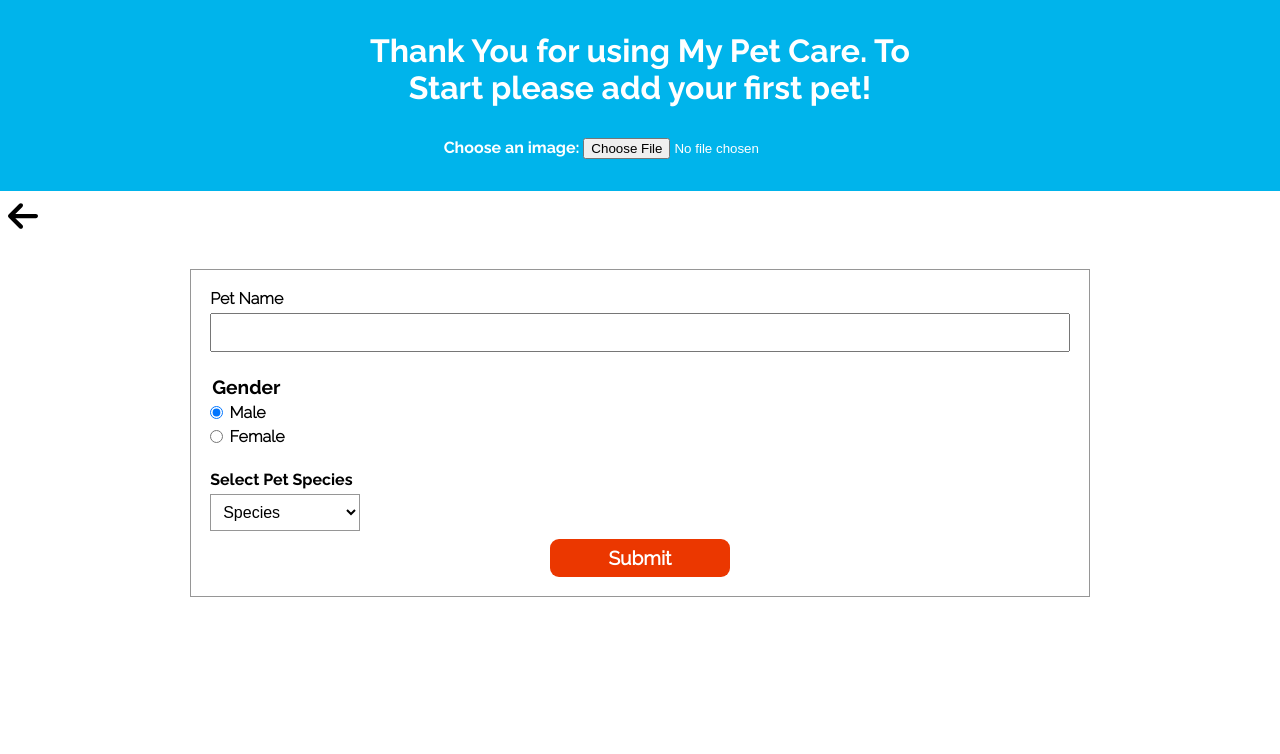
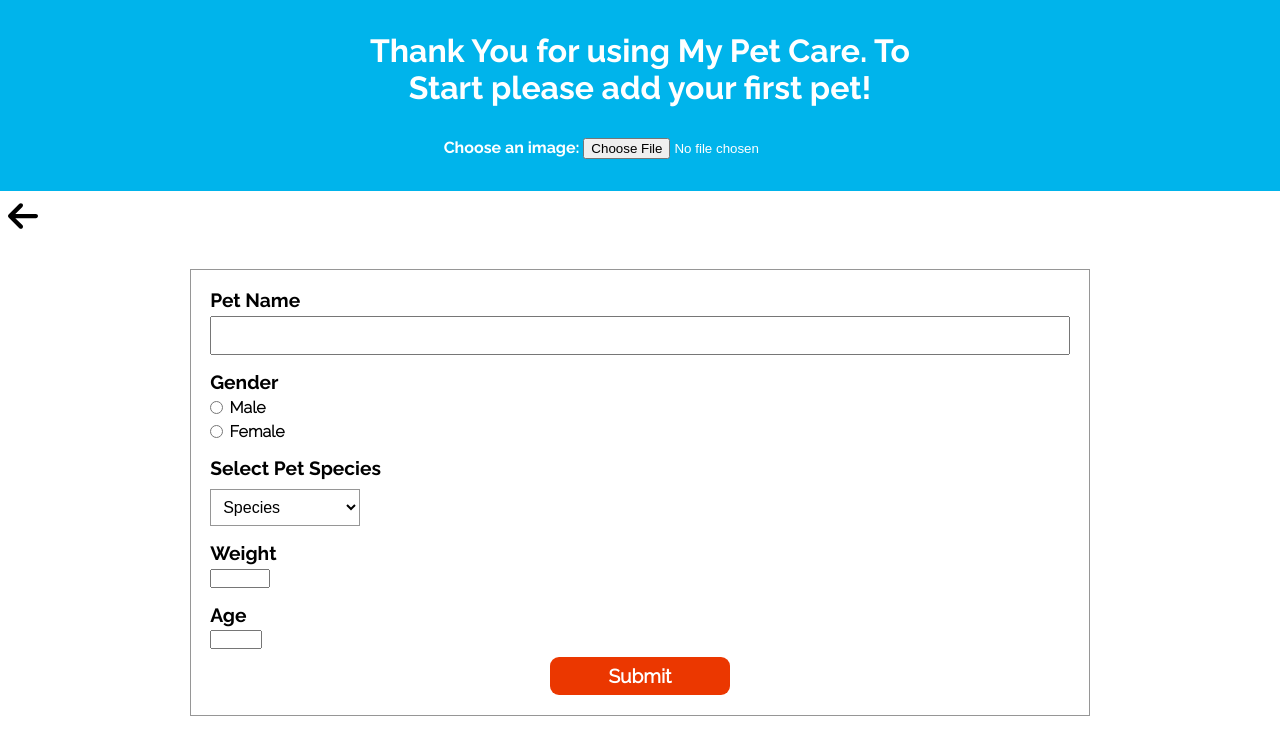
Before and after one commit to javierb256/My-Pet-Care, a React (Vite) app: page /My-Pet-Care/first-login in a window 1280 px wide. Shown: the top 754 px of the page. Built offline with nearby package versions, Linux system fonts and the light colour scheme.

Commit message:
added weight and age fields in FirstTimeLogin form and sends data to Home page

```diff
--- a/src/pages/FirstTimeLogin/FirstTimeLogin.module.css
+++ b/src/pages/FirstTimeLogin/FirstTimeLogin.module.css
@@ -37,6 +37,14 @@
   background-color: hsl(0, 0%, 80%);
 }
 
+.my-pet-form > div:not(:first-child){
+  margin-top: 1rem;
+}
+
+.my-pet-form label {
+  margin-bottom: .3rem;
+}
+
 .pet-picture-upload {
   margin-top: 2rem;
   text-align: center;
@@ -67,7 +75,6 @@
 }
 
 .radio {
-  margin-top: 1.5rem;
   display: flex;
   flex-direction: column;
   gap: 5px;
@@ -97,13 +104,10 @@
   margin-bottom: 0;
 }
 
-.pet-type {
-  margin-top: 1.5rem;
-}
-
-.pet-type label {
+.label {
   font-family: raleWayBold;
   display: block;
+  font-size: 1.2rem;
 }
 
 .select {
@@ -183,4 +187,9 @@
     width: 100%;
     height: 100%;
   }
+  .my-pet-form label {
+    font-size: 1rem;
+  }
+
+
 }
--- a/src/pages/FirstTimeLogin/FirstTimeLogin.tsx
+++ b/src/pages/FirstTimeLogin/FirstTimeLogin.tsx
@@ -8,8 +8,10 @@ function FirstTimeLogin() {
   const [petImage, setPetImage] = useState("");
   const [petName, setPetName] = useState("Pet Name");
   const [imageUrl, setImageUrl] = useState("");
-  const [gender, setGender] = useState("Male");
+  const [gender, setGender] = useState("");
   const [species, setSpecies] = useState("");
+  const [weight, setWeight] = useState("");
+  const [age, setAge] = useState("");
   const imageUploadRef = useRef<HTMLInputElement>(null);
   const nameRef = useRef<HTMLInputElement>(null);
   const navigate = useNavigate();
@@ -37,12 +39,27 @@ function FirstTimeLogin() {
 
   const speciesSelect = (event: React.ChangeEvent<HTMLSelectElement>) => {
     setSpecies(event.target.value);
+  };
+
+  const selectWeight = (event: React.ChangeEvent<HTMLInputElement>) => {
+    setWeight(event.target.value)
+  }
+
+  const selectAge = (event: React.ChangeEvent<HTMLInputElement>) => {
+    setAge(event.target.value);
   }
 
   const handleSubmit = (event: React.FormEvent<HTMLFormElement>) => {
     event.preventDefault();
     navigate("/home", {
-      state: { name: petName, imageUrl: imageUrl, gender: gender, species: species },
+      state: {
+        name: petName,
+        imageUrl: imageUrl,
+        gender: gender,
+        species: species,
+        weight: weight,
+        age: age,
+      },
     });
   };
 
@@ -71,9 +88,9 @@ function FirstTimeLogin() {
       <BackButton to="/" />
       <section className={styles["pet-information-section"]}>
         <BoxContainer className={styles["first-pet"]}>
-          <form onSubmit={handleSubmit}>
+          <form onSubmit={handleSubmit} className={styles["my-pet-form"]}>
             <div>
-              <label htmlFor="pet-name" className="label">
+              <label htmlFor="pet-name" className={`${styles.label}`}>
                 Pet Name
               </label>
               <input
@@ -85,7 +102,7 @@ function FirstTimeLogin() {
               ></input>
             </div>
             <div className={styles["radio"]}>
-              <legend>Gender</legend>
+              <label className={styles.label} htmlFor="gender">Gender</label>
               <div>
                 <input
                   onChange={onGenderSelect}
@@ -113,9 +130,16 @@ function FirstTimeLogin() {
                 </label>
               </div>
             </div>
-            <div className={styles["pet-type"]}>
-              <label htmlFor="pet-type">Select Pet Species</label>
-              <select className={styles.select} onChange={speciesSelect}>
+            <div>
+              <label htmlFor="pet-type" className={styles.label}>
+                Select Pet Species
+              </label>
+              <select
+                className={styles.select}
+                id="pet-type"
+                name="pet-type"
+                onChange={speciesSelect}
+              >
                 <option value="">Species</option>
                 <option value="Dog">Dog</option>
                 <option value="Cat">Cat</option>
@@ -124,6 +148,16 @@ function FirstTimeLogin() {
                 <option value="Reptile">Reptile</option>
                 <option value="Small Mammal">Small Mammal</option>
               </select>
+            </div>
+            <div>
+              <label className={styles.label} htmlFor="weight">Weight</label>
+              <input type="number" name="weight" id="weight" min="0" max="200" onChange={selectWeight}/>
+            </div>
+            <div>
+              <label className={styles.label} htmlFor="age">
+                Age
+              </label>
+              <input type="number" name="age" id="age" min="0" max="50" onChange={selectAge}/>
             </div>
             <button className={styles.button} onClick={setPet} type="submit">
               Submit
--- a/src/pages/Home/Home.module.css
+++ b/src/pages/Home/Home.module.css
@@ -124,6 +124,11 @@
   flex-direction: column;
   align-items: center;
   justify-content: center;
+  min-width: 80px;
+}
+
+.fact-details p:nth-child(2) {
+  font-size: 1.3rem;
 }
 
 .icon-container {
--- a/src/pages/Home/Home.tsx
+++ b/src/pages/Home/Home.tsx
@@ -17,6 +17,8 @@ function Home() {
   const imgUrl = location.state.imageUrl;
   const gender = location.state.gender;
   const species = location.state.species;
+  const weight = location.state.weight;
+  const age = location.state.age;
 
   return (
     <>
@@ -73,7 +75,7 @@ function Home() {
               </div>
               <div className={styles["fact-details"]}>
                 <p>Weight</p>
-                <p>name</p>
+                <p>{weight}</p>
               </div>
             </div>
             {/* fact container */}
@@ -85,7 +87,7 @@ function Home() {
               </div>
               <div className={styles["fact-details"]}>
                 <p>Age</p>
-                <p>name</p>
+                <p>{age}</p>
               </div>
             </div>
           </div>
```
